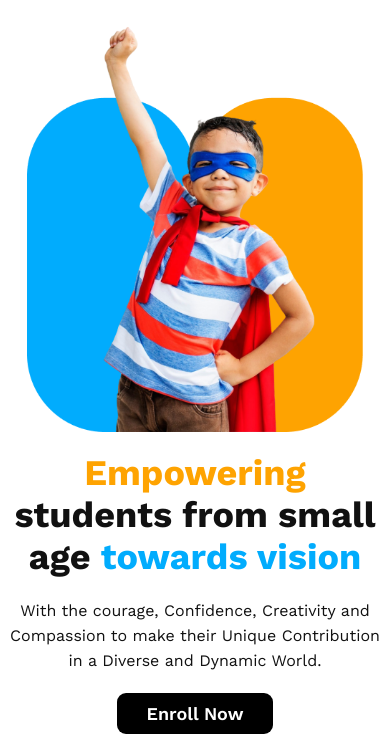
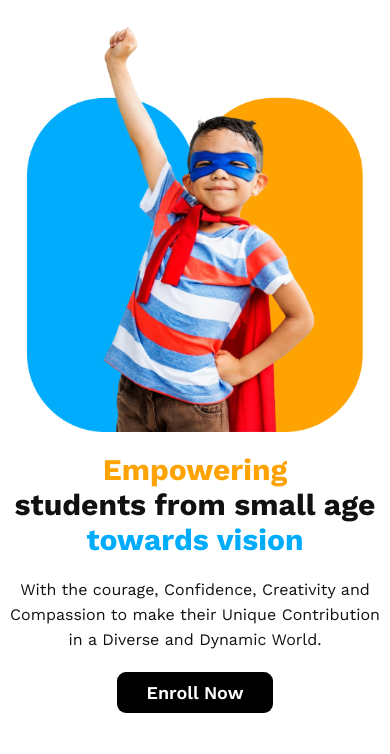
Before and after one commit to saifulislam66/PH-B11-Assignment-2, a plain HTML site: page index.html in a window 390 px wide. Shown: the part 90-844 px from the top of the page. Drawn offline with nearby package versions, Linux system fonts and the light colour scheme.

Commit message:
change font size in banner

```diff
--- a/style.css
+++ b/style.css
@@ -506,11 +506,11 @@
   }
   .banner .banner-content h1 {
     text-align: center;
-    font-size: 36px;
+    font-size: 30px;
   }
   .banner .banner-content h1 .em,
   .banner .banner-content h1 .tv {
-    font-size: 36px;
+    font-size: 30px;
   }
   .banner .banner-content p {
     font-size: 16px;
```
